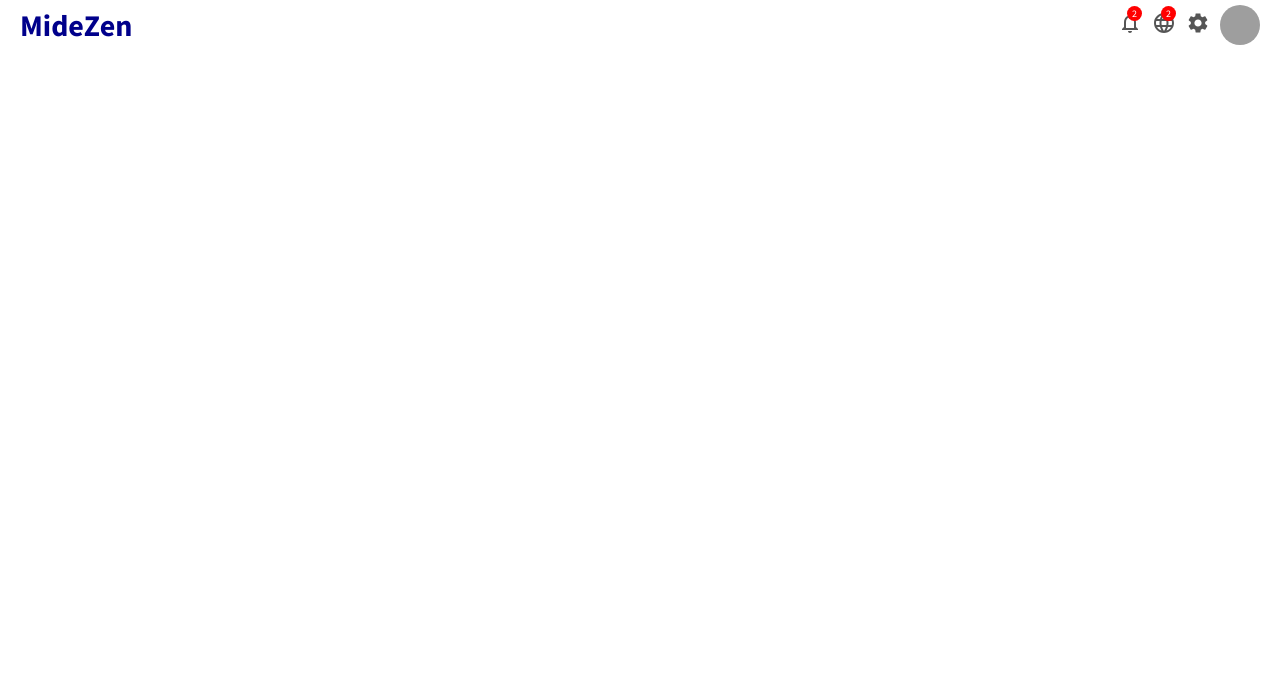
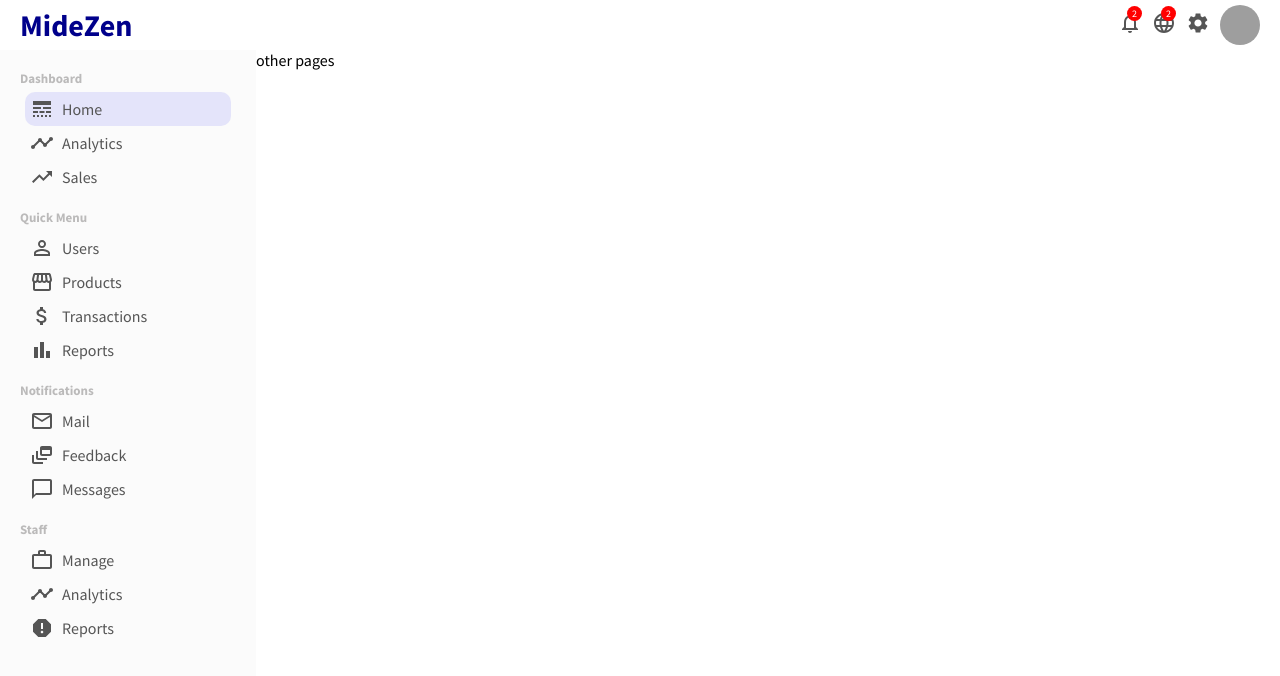
Before and after one commit to midezen/React-Admin-Dashboard, a React (Create React App) app: page / in a window 1280 px wide. Shown: the top 676 px of the page. Built offline with nearby package versions, Linux system fonts and the light colour scheme; grey boxes are pictures that could not be loaded.

Commit message:
completed side bar

```diff
--- a/src/App.js
+++ b/src/App.js
@@ -1,9 +1,15 @@
+import SideBar from "./components/sideBar/SideBar";
 import TopBar from "./components/topBar/TopBar";
+import "./app.css";
 
 const App = () => {
   return (
-    <div>
+    <div className="app">
       <TopBar />
+      <div className="container">
+        <SideBar />
+        <div className="others">other pages</div>
+      </div>
     </div>
   );
 };
--- /dev/null
+++ b/src/app.css
@@ -0,0 +1,12 @@
+.app {
+  display: flex;
+  flex-direction: column;
+}
+
+.container {
+  display: flex;
+}
+
+.others {
+  flex: 4;
+}
--- /dev/null
+++ b/src/components/sideBar/SideBar.jsx
@@ -0,0 +1,98 @@
+import "./sideBar.css";
+import {
+  AttachMoney,
+  BarChart,
+  ChatBubbleOutline,
+  DynamicFeed,
+  LineStyle,
+  MailOutline,
+  PermIdentity,
+  Report,
+  Storefront,
+  Timeline,
+  TrendingUp,
+  WorkOutline,
+} from "@mui/icons-material";
+
+const SideBar = () => {
+  return (
+    <div className="sideBar">
+      <div className="sideBarWrapper">
+        <div className="sideBarMenu">
+          <h3 className="title">Dashboard</h3>
+          <ul className="sideBarList">
+            <li className="sideBarListItem active">
+              <LineStyle />
+              Home
+            </li>
+            <li className="sideBarListItem">
+              <Timeline />
+              Analytics
+            </li>
+            <li className="sideBarListItem">
+              <TrendingUp />
+              Sales
+            </li>
+          </ul>
+        </div>
+        <div className="sideBarMenu">
+          <h3 className="title">Quick Menu</h3>
+          <ul className="sideBarList">
+            <li className="sideBarListItem">
+              <PermIdentity />
+              Users
+            </li>
+            <li className="sideBarListItem">
+              <Storefront />
+              Products
+            </li>
+            <li className="sideBarListItem">
+              <AttachMoney />
+              Transactions
+            </li>
+            <li className="sideBarListItem">
+              <BarChart />
+              Reports
+            </li>
+          </ul>
+        </div>
+        <div className="sideBarMenu">
+          <h3 className="title">Notifications</h3>
+          <ul className="sideBarList">
+            <li className="sideBarListItem">
+              <MailOutline />
+              Mail
+            </li>
+            <li className="sideBarListItem">
+              <DynamicFeed />
+              Feedback
+            </li>
+            <li className="sideBarListItem">
+              <ChatBubbleOutline />
+              Messages
+            </li>
+          </ul>
+        </div>
+        <div className="sideBarMenu">
+          <h3 className="title">Staff</h3>
+          <ul className="sideBarList">
+            <li className="sideBarListItem">
+              <WorkOutline />
+              Manage
+            </li>
+            <li className="sideBarListItem">
+              <Timeline />
+              Analytics
+            </li>
+            <li className="sideBarListItem">
+              <Report />
+              Reports
+            </li>
+          </ul>
+        </div>
+      </div>
+    </div>
+  );
+};
+
+export default SideBar;
--- /dev/null
+++ b/src/components/sideBar/sideBar.css
@@ -0,0 +1,40 @@
+.sideBar {
+  flex: 1;
+  height: calc(100vh - 50px);
+  position: sticky;
+  top: 50px;
+  background-color: rgb(251, 251, 251);
+}
+
+.sideBarWrapper {
+  padding: 20px;
+  color: #555;
+}
+
+.sideBarMenu {
+  margin-bottom: 10px;
+}
+
+.title {
+  font-size: 13px;
+  color: rgb(187, 186, 186);
+}
+
+.sideBarList {
+  list-style: none;
+  padding: 5px;
+}
+
+.sideBarListItem {
+  display: flex;
+  align-items: center;
+  gap: 8px;
+  padding: 5px;
+  cursor: pointer;
+  border-radius: 10px;
+}
+
+.sideBarListItem.active,
+.sideBarListItem:hover {
+  background-color: rgb(228, 228, 250);
+}
```
